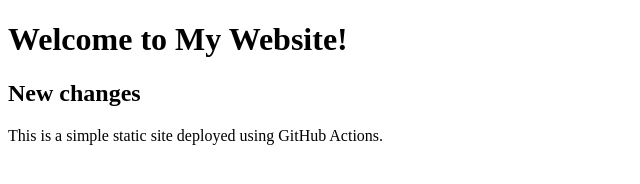
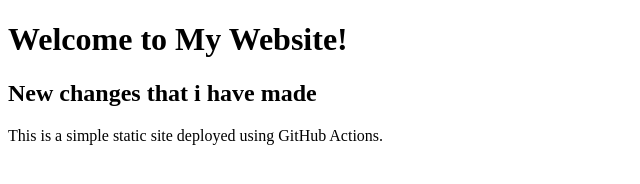
Before and after one commit to samitsingh01/My-project, a plain HTML site: page index.html in a window 1280 px wide. Shown: the whole page, without its empty margins (0-640 px from the left). Drawn offline with Linux system fonts and the light colour scheme.

Commit message:
changes i have made

```diff
--- a/index.html
+++ b/index.html
@@ -7,7 +7,7 @@
 </head>
 <body>
     <h1>Welcome to My Website!</h1>
-    <h2>New changes</h2>
+    <h2>New changes that i have made</h2>
     <p>This is a simple static site deployed using GitHub Actions.</p>
 </body>
 </html>
```
